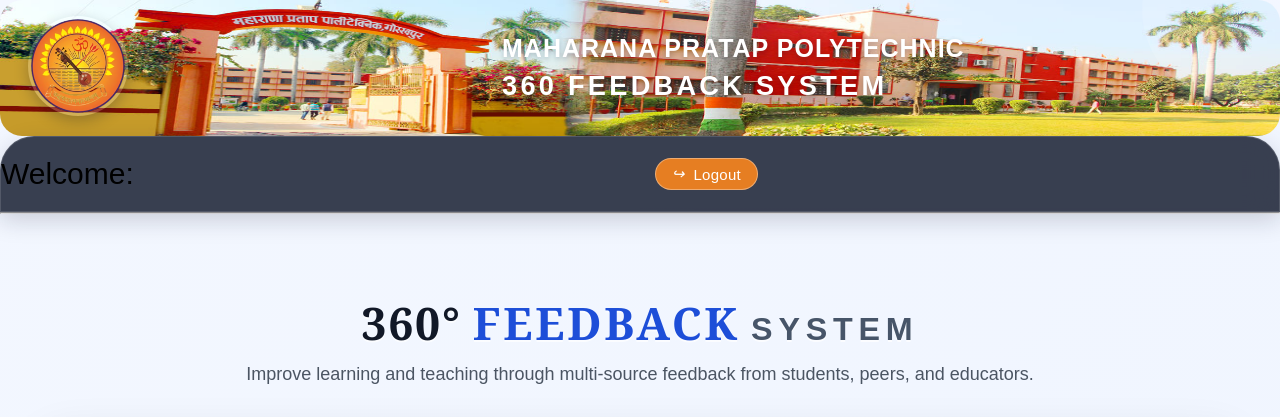
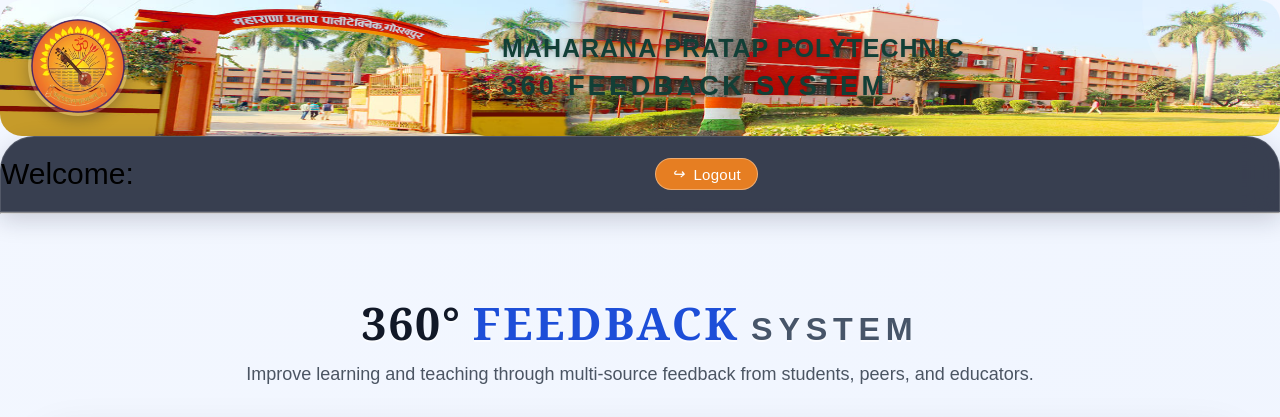
Before and after one commit to km6307/webpage, a Django app: page / in a window 1280 px wide; the page is wider, and only the part inside the window is pictured. Shown: the top 417 px of that part. Run offline with Django 5.2, Linux system fonts and the light colour scheme.

Commit message:
try to get previous code

```diff
--- a/FeedbackSystem/feedbackapp/views.py
+++ b/FeedbackSystem/feedbackapp/views.py
@@ -23,8 +23,8 @@ def home(request):
     return render(request, '360°Feedback.html')
 
 def logout(request):
+    messages.info(request,"feedback  send successfully.your are eligible for next feedback after 1 month.")
     return render(request, 'login.html')
-    messages.info(request,"feedback  send successfully.your are eligible for next feedback after 1 month.")
 
 def submit(request):
     if request.method != 'POST':
--- a/FeedbackSystem/templates/360°Feedback.html
+++ b/FeedbackSystem/templates/360°Feedback.html
@@ -674,7 +674,7 @@
           <img id="image" src="{% static 'img.png' %}" alt=" MP Image" width="100px" height="100px">
         </div>
         <div style="margin-left: 350px;">
-            <p style="font-size:25px;color:#fff;">MAHARANA PRATAP POLYTECHNIC <br>
+            <p style="font-size:25px;color:#123F36;">MAHARANA PRATAP POLYTECHNIC <br>
               <span >360 FEEDBACK SYSTEM <span>
             </p>
         </div>
@@ -685,7 +685,7 @@
      <ul class="navbar">
              <li><a href="{% url 'logout' %}">
                 <i aria-hidden="true">↪</i>Logout</a></li>
-            </ul>
+    </ul>
     </div>
     <hr>
 
```
